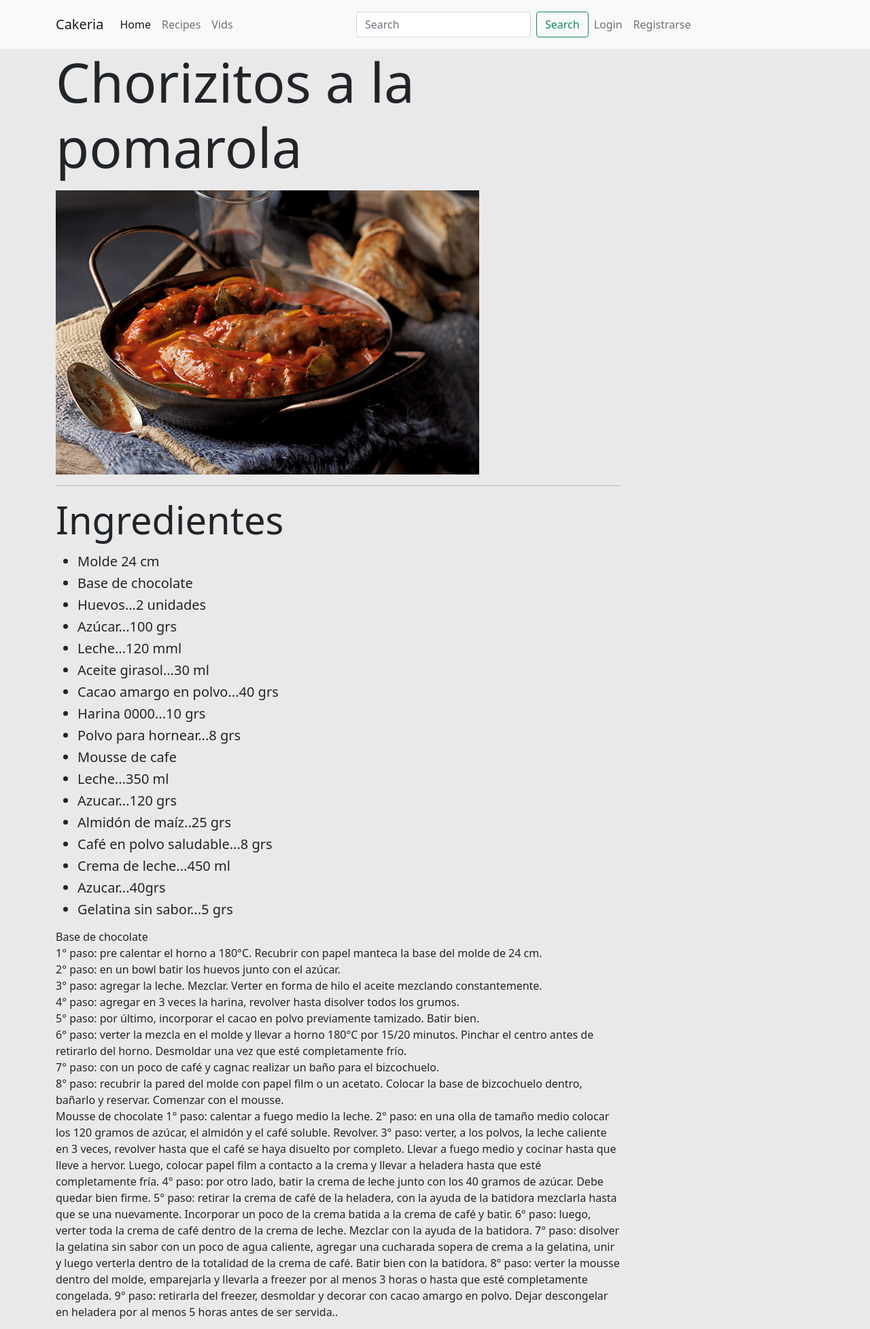
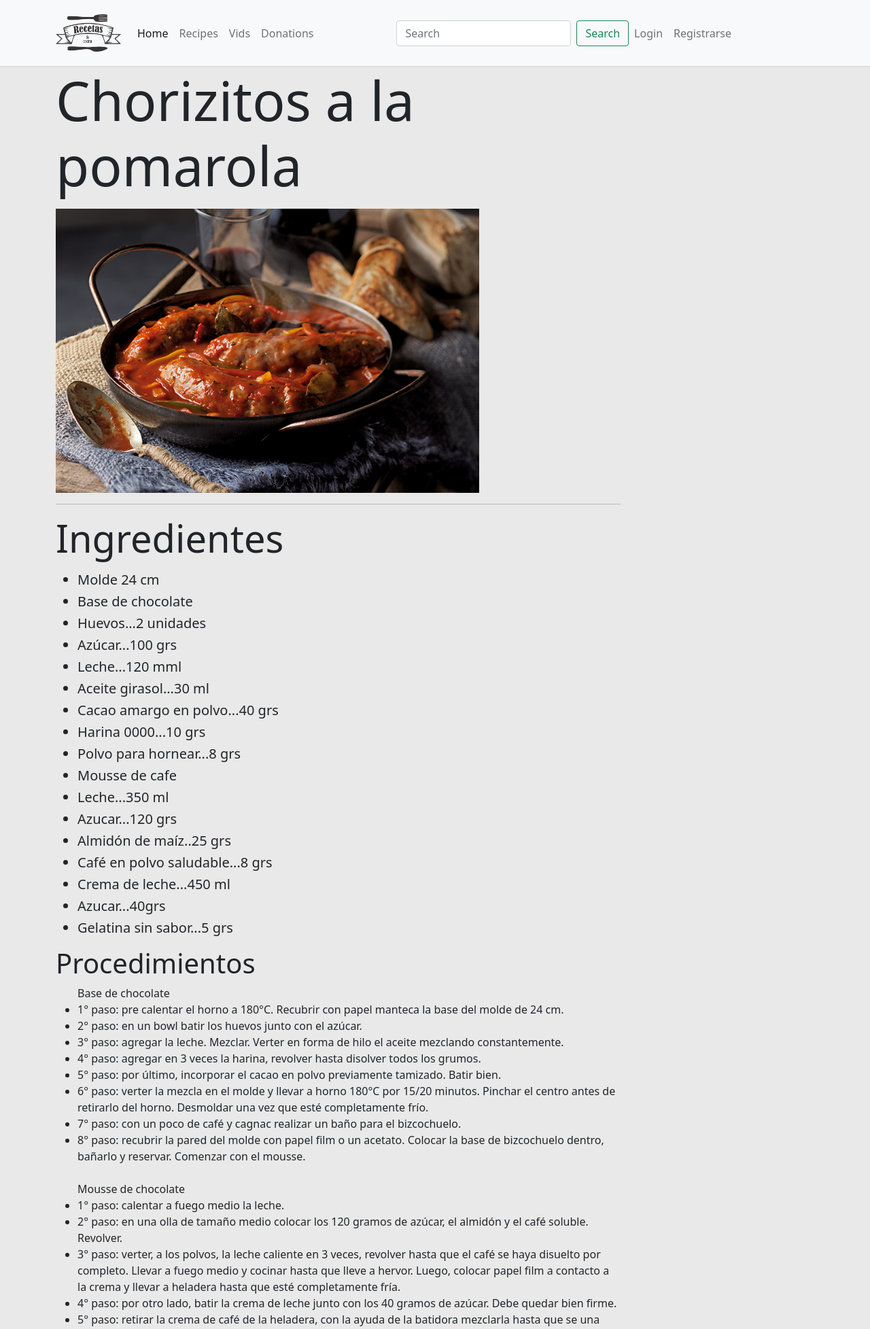
Before and after one commit to 0horane/Forus, a PHP site: the page made by recipes/receta1(otro).php in a window 1280 px wide. Shown: the top 1955 px of the page at 68% size. Run offline with PHP 8.4, Linux system fonts and the light colour scheme; data that the repository does not hold is empty.

Commit message:
Agrege el navbar la seccion de videos y donaciones. Y arregle unos pequenios errores
Former-commit-id: 49e4220656d4f1912940fab0ed151d778f9a31f2

```diff
--- /dev/null
+++ b/partials/footer.php
@@ -0,0 +1,85 @@
+<style>
+    footer{
+      border-top: solid;
+    }
+</style>
+
+<footer class="page-footer font-small blue pt-4 mt-5">
+
+<!-- Footer Links -->
+<div class="container-fluid text-center text-md-left">
+
+  <!-- Grid row -->
+  <div class="row">
+
+    <!-- Grid column -->
+    <div class="col-md-6 mt-md-0 mt-3">
+
+      <!-- Content -->
+      <h5 class="text-uppercase">Contenido</h5>
+      <p>Hemos realizado una pagina la cual pueda acortar el tiempo de busqueda de los usuarios cuando buscar recetas se trata</p>
+
+    </div>
+    <!-- Grid column -->
+
+    <!-- Grid column -->
+    <div class="col-md-3 mb-md-0 mb-3">
+
+      <!-- Links -->
+      <h5 class="text-uppercase">COLABORADORES</h5>
+
+      <ul class="list-unstyled">
+        <li>
+          <a href="#!">Link 1</a>
+        </li>
+        <li>
+          <a href="#!">Link 2</a>
+        </li>
+        <li>
+          <a href="#!">Link 3</a>
+        </li>
+        <li>
+          <a href="#!">Link 4</a>
+        </li>
+      </ul>
+
+    </div>
+    <!-- Grid column -->
+
+    <!-- Grid column -->
+    <div class="col-md-3 mb-md-0 mb-3">
+
+      <!-- Links -->
+      <h5 class="text-uppercase">Links</h5>
+
+      <ul class="list-unstyled">
+        <li>
+          <a href="#!">Link 1</a>
+        </li>
+        <li>
+          <a href="#!">Link 2</a>
+        </li>
+        <li>
+          <a href="#!">Link 3</a>
+        </li>
+        <li>
+          <a href="#!">Link 4</a>
+        </li>
+      </ul>
+
+    </div>
+    <!-- Grid column -->
+
+  </div>
+  <!-- Grid row -->
+
+</div>
+<!-- Footer Links -->
+
+<!-- Copyright -->
+<div class="footer-copyright text-center py-3">© 2020 Copyright:
+  <a href="https://mdbootstrap.com/"> Lucas Abdhala</a>
+</div>
+<!-- Copyright -->
+
+</footer>
--- a/partials/header.php
+++ b/partials/header.php
@@ -1,6 +1,13 @@
+<style>
+  nav{
+    border-bottom: 2.5px solid #2322;
+  }
+</style>
 <nav class="navbar navbar-expand-lg navbar-light bg-light">
-      <div class="container my-2">
-        <a class="navbar-brand" href="#">Cakeria</a>
+      <div div="navbarsito" class="container my-2">
+        <a class="navbar-brand" href="#">
+        <img src="images/logo1.png" alt="" width="96" height="55">
+        </a>
         <button class="navbar-toggler" type="button" data-bs-toggle="collapse" data-bs-target="#navbarSupportedContent" aria-controls="navbarSupportedContent" aria-expanded="false" aria-label="Toggle navigation">
           <span class="navbar-toggler-icon"></span>
         </button>
@@ -10,16 +17,20 @@
               <a class="nav-link active" aria-current="page" href="index.php">Home</a>
             </li>
             <li class="nav-item">
-              <a class="nav-link" href="#">Recipes</a>
+              <a class="nav-link" href="recetas.php">Recipes</a>
             </li>
             <li class="nav-item">
-              <a class="nav-link" href="#">Vids</a>
+              <a class="nav-link" href="videos.php">Vids</a>
+            </li>
+            <li class="nav-item">
+              <a class="nav-link" href="donations.php">Donations</a>
             </li>
           </ul>
           <form class="d-flex" action="search.php">
             <input name="q" class="form-control me-2" type="search" placeholder="Search" aria-label="Search" value=<?php echo isset($_GET['q']) ? $_GET['q']:'' ; ?>>
             <button class="btn btn-outline-success" type="submit">Search</button>
           </form>
+          <!-- El problema fue que se hizo dos ul en el mismo navbar, una ul es una lista y ya esta esa lista entonces son dos lista en 1 Me gustaria solucionarlo en clase o en un meet -->
           <ul class="navbar-nav me-auto mb-2 mb-lg-0">
           <?php
 
--- a/recipes/receta1(otro).php
+++ b/recipes/receta1(otro).php
@@ -10,7 +10,7 @@
 </head>
 <style>
     body{
-        background-color: #E9E9E9;
+      background-color: #E9E9E9;
     }
 </style>
 <body>
@@ -44,114 +44,37 @@
                             <h5><li>Azucar...40grs</li></h5>
                             <h5><li>Gelatina sin sabor...5 grs</li></h5>
                         </ul>
-                        <p class="description">Base de chocolate <br>
-1° paso: pre calentar el horno a 180°C. Recubrir con papel manteca la base del molde de 24 cm. <br>
-2° paso: en un bowl batir los huevos junto con el azúcar. <br>
-3° paso: agregar la leche. Mezclar. Verter en forma de hilo el aceite mezclando constantemente. <br>
-4° paso: agregar en 3 veces la harina, revolver hasta disolver todos los grumos. <br>
-5° paso: por último, incorporar el cacao en polvo previamente tamizado. Batir bien. <br>
-6° paso: verter la mezcla en el molde y llevar a horno 180°C por 15/20 minutos. Pinchar el centro antes de retirarlo del horno. Desmoldar una vez que esté completamente frío. <br>
-7° paso: con un poco de café y cagnac realizar un baño para el bizcochuelo. <br>
-8° paso: recubrir la pared del molde con papel film o un acetato. Colocar la base de bizcochuelo dentro, bañarlo y reservar. Comenzar con el mousse. <br>
-
-Mousse de chocolate
-1° paso: calentar a fuego medio la leche.
-2° paso: en una olla de tamaño medio colocar los 120 gramos de azúcar, el almidón y el café soluble. Revolver.
-3° paso: verter, a los polvos, la leche caliente en 3 veces, revolver hasta que el café se haya disuelto por completo. Llevar a fuego medio y cocinar hasta que lleve a hervor. Luego, colocar papel film a contacto a la crema y llevar a heladera hasta que esté completamente fría.
-4° paso: por otro lado, batir la crema de leche junto con los 40 gramos de azúcar. Debe quedar bien firme.
-5° paso: retirar la crema de café de la heladera, con la ayuda de la batidora mezclarla hasta que se una nuevamente. Incorporar un poco de la crema batida a la crema de café y batir.
-6° paso: luego, verter toda la crema de café dentro de la crema de leche. Mezclar con la ayuda de la batidora.
-7° paso: disolver la gelatina sin sabor con un poco de agua caliente, agregar una cucharada sopera de crema a la gelatina, unir y luego verterla dentro de la totalidad de la crema de café. Batir bien con la batidora.
-8° paso: verter la mousse dentro del molde, emparejarla y llevarla a freezer por al menos 3 horas o hasta que esté completamente congelada.
-9° paso: retirarla del freezer, desmoldar y decorar con cacao amargo en polvo. Dejar descongelar en heladera por al menos 5 horas antes de ser servida..</p>
+                        <h4 class="display-6">Procedimientos</h4>
+                        <ul class="description">Base de chocolate <br>
+                          <li>1° paso: pre calentar el horno a 180°C. Recubrir con papel manteca la base del molde de 24 cm. </li>
+                          <li>2° paso: en un bowl batir los huevos junto con el azúcar. </li>
+                          <li>3° paso: agregar la leche. Mezclar. Verter en forma de hilo el aceite mezclando constantemente. </li>
+                          <li>4° paso: agregar en 3 veces la harina, revolver hasta disolver todos los grumos. </li>
+                          <li>5° paso: por último, incorporar el cacao en polvo previamente tamizado. Batir bien.</li>
+                          <li>6° paso: verter la mezcla en el molde y llevar a horno 180°C por 15/20 minutos. Pinchar el centro antes de retirarlo del horno. Desmoldar una vez que esté completamente frío. </li>
+                          <li>7° paso: con un poco de café y cagnac realizar un baño para el bizcochuelo. </li>
+                          <li>8° paso: recubrir la pared del molde con papel film o un acetato. Colocar la base de bizcochuelo dentro, bañarlo y reservar. Comenzar con el mousse.</li>
+                          <br>
+                          Mousse de chocolate
+                          <li>1° paso: calentar a fuego medio la leche. </li>
+                          <li>2° paso: en una olla de tamaño medio colocar los 120 gramos de azúcar, el almidón y el café soluble. Revolver. </li>
+                          <li>3° paso: verter, a los polvos, la leche caliente en 3 veces, revolver hasta que el café se haya disuelto por completo. Llevar a fuego medio y cocinar hasta que lleve a hervor. Luego, colocar papel film a contacto a la crema y llevar a heladera hasta que esté completamente fría. </li>
+                          <li>4° paso: por otro lado, batir la crema de leche junto con los 40 gramos de azúcar. Debe quedar bien firme. </li>
+                          <li>5° paso: retirar la crema de café de la heladera, con la ayuda de la batidora mezclarla hasta que se una nuevamente. Incorporar un poco de la crema batida a la crema de café y batir. </li>
+                          <li>6° paso: luego, verter toda la crema de café dentro de la crema de leche. Mezclar con la ayuda de la batidora. </li>
+                          <li>7° paso: disolver la gelatina sin sabor con un poco de agua caliente, agregar una cucharada sopera de crema a la gelatina, unir y luego verterla dentro de la totalidad de la crema de café. Batir bien con la batidora. </li>
+                          <li>8° paso: verter la mousse dentro del molde, emparejarla y llevarla a freezer por al menos 3 horas o hasta que esté completamente congelada. </li>
+                          <li>9° paso: retirarla del freezer, desmoldar y decorar con cacao amargo en polvo. Dejar descongelar en heladera por al menos 5 horas antes de ser servida.</li>
+                        </ul> <br>
                     </div>
                 </div>
             </div>
         </section>
-        <div class="col-sm-3 text-align-center">
-            <p class="fs-mini text-muted">PER WEEK</p><a class="btn btn-primary btn-info btn-sm" href="#">Learn More</a>
+        <div class="options">
+          <p class="fs-mini text-muted">3124123 👁️ </p>
+          <button type="submit" class="btn btn-warning"><img src="star.png" width="25%" alt=""></button>
+          <button type="submit" class="btn btn-danger"><img src="like.png" width="27%" alt=""></button>
         </div>
-         <!-- Footer -->
-<footer class="page-footer font-small blue pt-4 mt-5">
-
-<!-- Footer Links -->
-<div class="container-fluid text-center text-md-left">
-
-  <!-- Grid row -->
-  <div class="row">
-
-    <!-- Grid column -->
-    <div class="col-md-6 mt-md-0 mt-3">
-
-      <!-- Content -->
-      <h5 class="text-uppercase">Contenido</h5>
-      <p>Hemos realizado una pagina la cual pueda acortar el tiempo de busqueda de los usuarios cuando buscar recetas se trata</p>
-
-    </div>
-    <!-- Grid column -->
-
-    <!-- Grid column -->
-    <div class="col-md-3 mb-md-0 mb-3">
-
-      <!-- Links -->
-      <h5 class="text-uppercase">COLABORADORES</h5>
-
-      <ul class="list-unstyled">
-        <li>
-          <a href="#!">Link 1</a>
-        </li>
-        <li>
-          <a href="#!">Link 2</a>
-        </li>
-        <li>
-          <a href="#!">Link 3</a>
-        </li>
-        <li>
-          <a href="#!">Link 4</a>
-        </li>
-      </ul>
-
-    </div>
-    <!-- Grid column -->
-
-    <!-- Grid column -->
-    <div class="col-md-3 mb-md-0 mb-3">
-
-      <!-- Links -->
-      <h5 class="text-uppercase">Links</h5>
-
-      <ul class="list-unstyled">
-        <li>
-          <a href="#!">Link 1</a>
-        </li>
-        <li>
-          <a href="#!">Link 2</a>
-        </li>
-        <li>
-          <a href="#!">Link 3</a>
-        </li>
-        <li>
-          <a href="#!">Link 4</a>
-        </li>
-      </ul>
-
-    </div>
-    <!-- Grid column -->
-
-  </div>
-  <!-- Grid row -->
-
-</div>
-<!-- Footer Links -->
-
-<!-- Copyright -->
-<div class="footer-copyright text-center py-3">© 2020 Copyright:
-  <a href="https://mdbootstrap.com/"> Lucas Abdhala</a>
-</div>
-<!-- Copyright -->
-
-</footer>
-    </div>
-
+<?php include '../partials/footer.php' ?>
 </body>
 </html>
```
Also changed, not shown: donations.php (added, +23 -0 lines), index.php (+1 -81 lines), videos.php (added, +83 -0 lines), dona.txt (added), images/cocinero.png (added), images/logo1.png (added), recipes/like.png (added), recipes/star.png (added).
